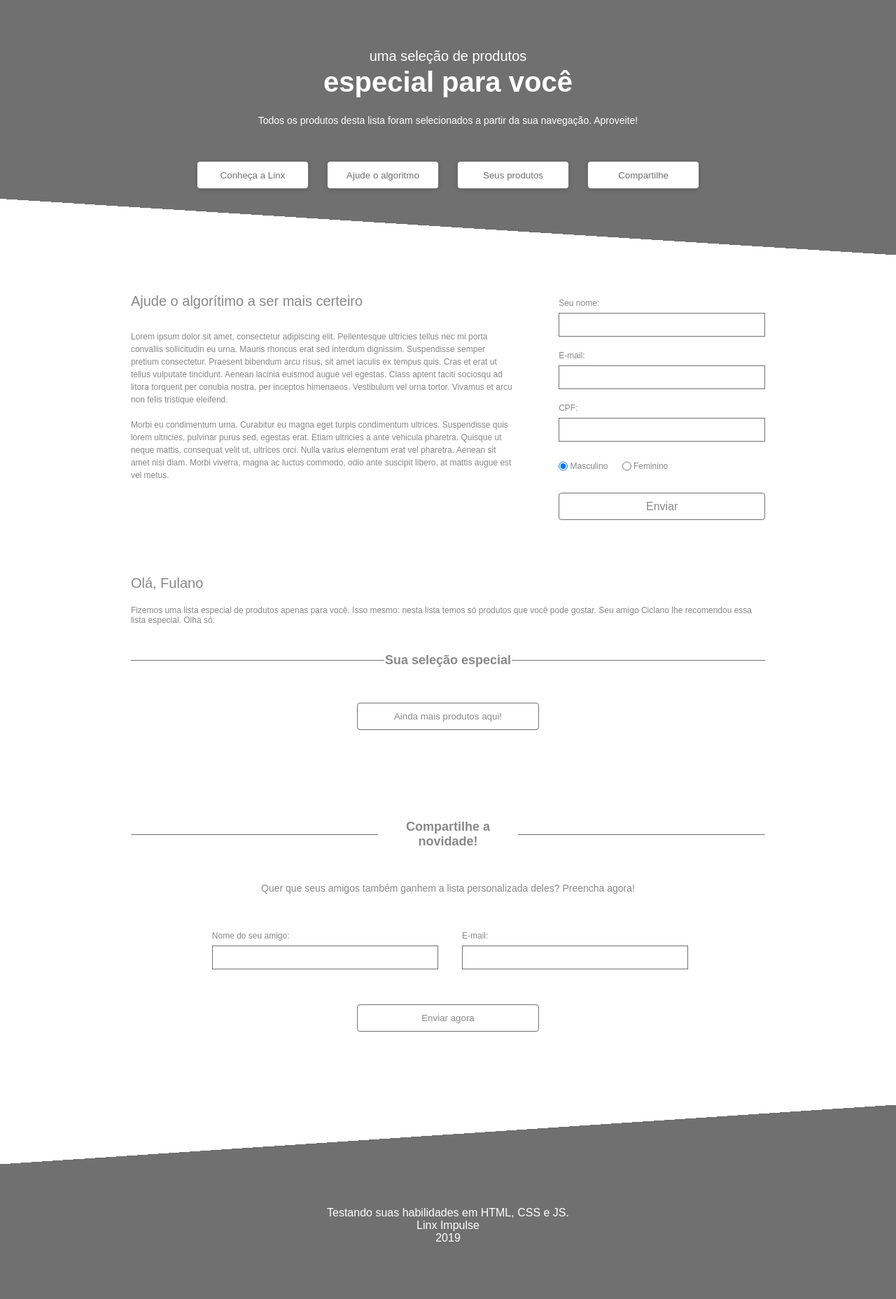
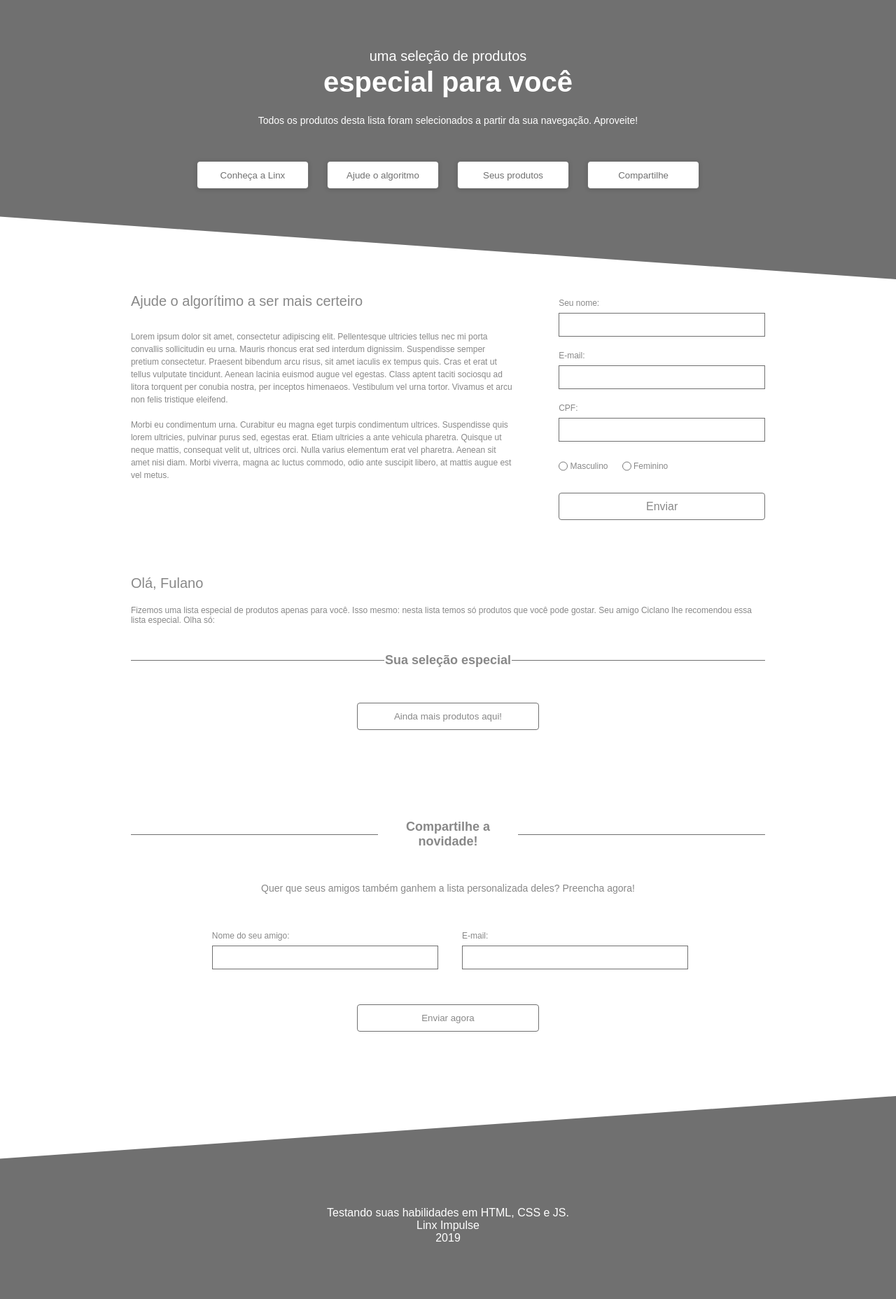
Before and after one commit to Vickyysb/desafiolinx, a PHP site: page / in a window 1280 px wide. Shown: the whole page at 70% size. Run offline with PHP 8.4, Linux system fonts and the light colour scheme.

Commit message:
Fix header e footer background

```diff
--- a/index.php
+++ b/index.php
@@ -14,9 +14,9 @@
     <body onload="getProducts()">
         <?php include "./src/html/content.html" ?>
 
-        <?php include "./src/html/parts/footer.html" ?>
+
     </body>
-
+    <?php include "./src/html/parts/footer.html" ?>
     <script type="text/javascript" src="./src/js/productController.js"></script>
     <script type="text/javascript" src="./src/js/validation.js"></script>
 </html>
--- a/src/html/content.html
+++ b/src/html/content.html
@@ -26,7 +26,7 @@
                 </div>
                 <div class="genre">
                     <span>
-                        <input type="radio" name="genre" value="male" checked /> Masculino
+                        <input type="radio" name="genre" value="male" /> Masculino
                     </span>
                     <span>
                         <input type="radio" name="genre" value="fem"/> Feminino
--- a/src/html/parts/footer.html
+++ b/src/html/parts/footer.html
@@ -1,4 +1,5 @@
 <div class="footer">
+    <div class="footer-bg"></div>
     <div class="footer-box">
         <p class="title">Testando suas habilidades em HTML, CSS e JS.</p>
         <p class="subtitle">Linx Impulse</p>
--- a/src/html/parts/header.html
+++ b/src/html/parts/header.html
@@ -1,4 +1,5 @@
 <div class="header">
+    <div class="header-bg"></div>
     <div class="header-box">
         <p class="title">uma seleção de produtos</p>
         <p class="subtitle bold">especial para você</p>
--- a/src/scss/content.scss
+++ b/src/scss/content.scss
@@ -120,7 +120,7 @@ $background-default : #707070;
                         margin-bottom: 14px;
                         width: 100%;
                         height: 150px;
-                        border: 1px solid $background-default;
+                        // border: 1px solid $background-default;
                         display: flex;
                         justify-content: center;
                         align-items: center;
--- a/src/scss/css/style.css
+++ b/src/scss/css/style.css
@@ -2,11 +2,24 @@
   width: 100%;
   text-align: center;
   height: 399px;
-  background: linear-gradient(3.6deg, #ffffff 24%, #707070 15%);
-  font-family: sans-serif; }
+  font-family: sans-serif;
+  position: relative;
+  overflow: hidden; }
+  .header .header-bg {
+    position: absolute;
+    top: 0;
+    bottom: 0;
+    right: 0;
+    left: 0;
+    width: 100%;
+    height: 100%;
+    background: linear-gradient(#707070, #707070);
+    transform: skewY(4deg);
+    transform-origin: bottom right; }
   .header .header-box {
     padding: 0 14.6%;
-    height: 100%; }
+    height: 100%;
+    position: relative; }
     .header .header-box .buttons-desktop {
       display: flex;
       justify-content: space-around;
@@ -39,10 +52,14 @@
       .header .header-box .buttons-desktop {
         display: none; }
       .header .header-box p.title {
-        padding-top: 35px; } }
+        padding-top: 35px; }
+      .header .header-box p.description {
+        padding-top: 15px; } }
   @media screen and (max-width: 420px) {
     .header {
       height: 398px; }
+      .header .header-bg {
+        transform: skewY(16deg); }
       .header .header-box {
         padding: 0 15px 0 15px;
         text-align: left; }
@@ -62,9 +79,22 @@
   width: 100%;
   text-align: center;
   height: 290px;
-  background: linear-gradient(-3.8deg, #707070 74%, #ffffff 0%);
-  font-family: sans-serif; }
+  overflow: hidden;
+  font-family: sans-serif;
+  position: relative; }
+  .footer .footer-bg {
+    position: absolute;
+    top: 0;
+    bottom: 0;
+    right: 0;
+    left: 0;
+    width: 100%;
+    height: 100%;
+    background: linear-gradient(#707070, #707070);
+    transform: skewY(-4deg);
+    transform-origin: bottom right; }
   .footer .footer-box {
+    position: relative;
     color: #FFFFFF;
     height: 20%;
     padding-top: 158px;
@@ -81,7 +111,8 @@
     .footer {
       height: 157px; }
       .footer .footer-box {
-        padding-top: 71px; } }
+        padding-top: 71px;
+        font-size: 12px; } }
 
 body {
   margin: 0;
@@ -177,7 +208,6 @@ body {
         margin-bottom: 14px;
         width: 100%;
         height: 150px;
-        border: 1px solid #707070;
         display: flex;
         justify-content: center;
         align-items: center; }
--- a/src/scss/parts/footer.scss
+++ b/src/scss/parts/footer.scss
@@ -2,10 +2,24 @@
     width: 100%;
     text-align: center;
     height: 290px;
-    // background-color: #707070;
-    background: linear-gradient(-3.8deg, #707070 74%, #ffffff 0%);
+    // background: linear-gradient(-3.8deg, #707070 74%, #ffffff 0%);
+    overflow: hidden;
     font-family: sans-serif;
+    position: relative;
+    .footer-bg {
+        position: absolute;
+        top: 0;
+        bottom: 0;
+        right: 0;
+        left: 0;
+        width: 100%;
+        height: 100%;
+        background: linear-gradient(#707070, #707070);
+        transform: skewY(-4deg);
+        transform-origin: bottom right;
+    }
     .footer-box {
+        position: relative;
         color: #FFFFFF;
         height: 20%;
         padding-top: 158px;
@@ -25,6 +39,7 @@
         height: 157px;
         .footer-box {
             padding-top: 71px;
+            font-size: 12px;
         }
     }
 }
--- a/src/scss/parts/header.scss
+++ b/src/scss/parts/header.scss
@@ -2,13 +2,26 @@
     width: 100%;
     text-align: center;
     height: 399px;
-    // background-color: #707070;
-    background: linear-gradient(3.6deg, #ffffff 24%, #707070 15%);
+    // background: linear-gradient(3.6deg, #ffffff 24%, #707070 15%);
     font-family: sans-serif;
+    position: relative;
+    overflow: hidden;
+    .header-bg {
+        position: absolute;
+        top: 0;
+        bottom: 0;
+        right: 0;
+        left: 0;
+        width: 100%;
+        height: 100%;
+        background: linear-gradient(#707070, #707070);
+        transform: skewY(4deg);
+        transform-origin: bottom right;
+    }
     .header-box {
         padding: 0 14.6%;
         height: 100%;
-
+        position: relative;
         .buttons-desktop {
             display: flex;
             justify-content: space-around;
@@ -56,11 +69,17 @@
             p.title {
                 padding-top: 35px;
             }
+            p.description {
+                padding-top: 15px;
+            }
         }
     }
 
     @media screen and (max-width:420px)  {
         height: 398px;
+        .header-bg {
+            transform: skewY(16deg);
+        }
         .header-box {
             padding: 0 15px 0 15px;
             text-align: left;
```
